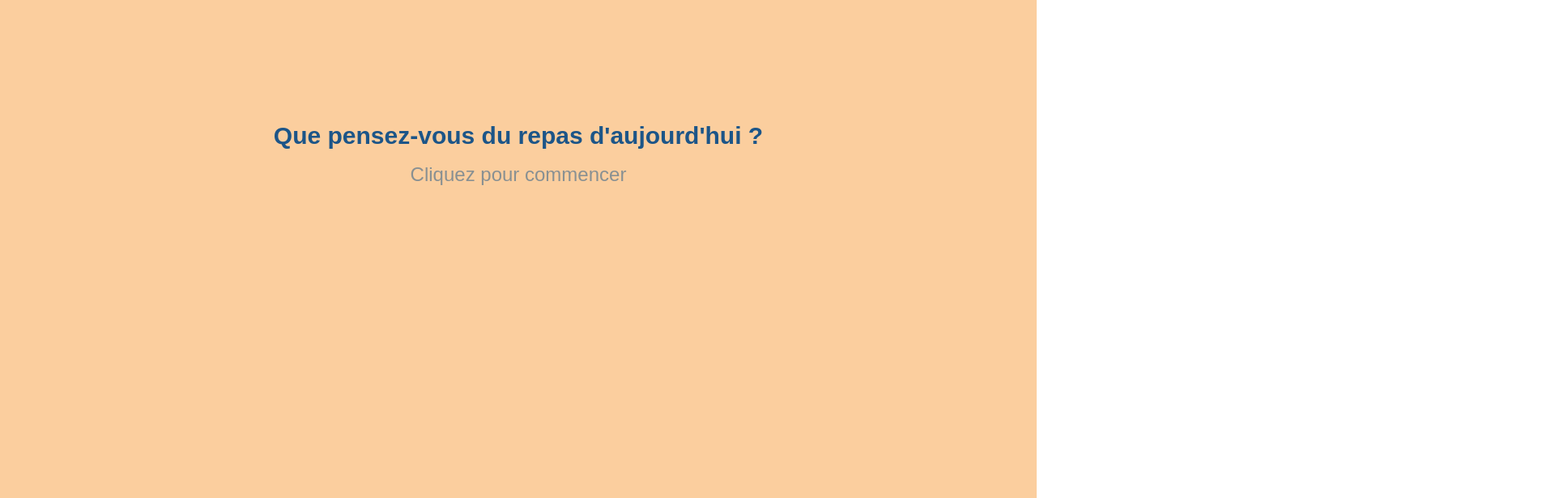
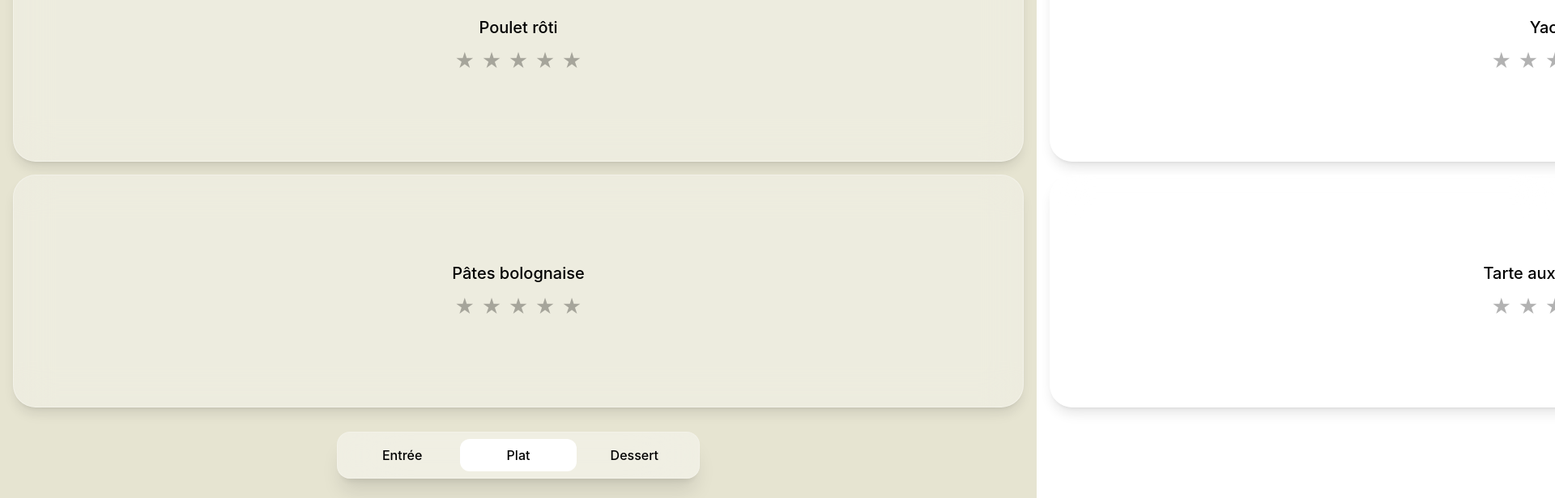
Before and after one commit to MaxDkn/menu, a Next.js app: page /menu/ in a window 1280 px wide. Shown: the part 184-800 px from the top of the page at 81% size, 1920 px wide, since content can reach past the window. Built offline with nearby package versions, Linux system fonts and the light colour scheme.

Commit message:
seconde version

```diff
--- a/app/page.tsx
+++ b/app/page.tsx
@@ -1,363 +1,178 @@
 "use client";
 
-import React, { useState, useEffect } from "react";
-import { ArrowLeft } from "lucide-react";
-import { motion, PanInfo, useMotionValue, useTransform } from "framer-motion";
+import { useState } from "react";
+import { motion } from "framer-motion";
 
-import Image from "next/image";
-
-const DATABASE_URL = "https://commission-menu-default-rtdb.europe-west1.firebasedatabase.app";
-const USE_LOCAL_DATA = true;
-
-type Vote = "😍" | "🙂" | "😐" | "🙁";
 type Category = "starter" | "dish" | "dessert";
 
-interface MenuData {
-    starter: string[];
-    dish: string[];
-    dessert: string[];
-}
-
-const LOCAL_MENU: MenuData = {
-    starter: [
-        "Salade de tomates",
-        "Soupe de légumes"
-    ],
-    dish: [
-        "Poulet rôti",
-        "Pâtes bolognaise"
-    ],
-    dessert: [
-        "Yaourt",
-        "Tarte aux pommes"
-    ]
+const MENU = {
+  starter: ["Salade de tomates", "Soupe de légumes", "Carottes râpées","Betraves"],
+  dish: ["Poulet rôti", "Pâtes bolognaise"],
+  dessert: ["Yaourt", "Tarte aux pommes"],
 };
 
-interface FirebaseVotes {
-    like: number;
-    dislike: number;
-    bof: number;
-    excellent: number;
-}
+const categories: Category[] = ["starter", "dish", "dessert"];
 
-const voteMap: Record<Vote, keyof FirebaseVotes> = {
-    "😍": "excellent",
-    "🙂": "like",
-    "😐": "bof",
-    "🙁": "dislike",
-};
-
-function getTodayKey() {
-    const d = new Date();
-    return d.toLocaleDateString("fr-FR").replaceAll("/", "-");
-}
-
-function getProgressKey() {
-    return `progress-${getTodayKey()}`;
-}
-
-function getSavedProgress(): number {
-    if (typeof window === "undefined") return 0;
-    const saved = localStorage.getItem(getProgressKey());
-    return saved ? parseInt(saved, 10) : 0;
-}
-
-function saveProgress(index: number) {
-    if (typeof window === "undefined") return;
-    localStorage.setItem(getProgressKey(), index.toString());
-}
-
-async function fetchMenu(): Promise<MenuData> {
-    if (USE_LOCAL_DATA) {
-        await new Promise((res) => setTimeout(res, 300));
-        return LOCAL_MENU;
-    }
-
-    const dateKey = getTodayKey();
-    const cacheKey = `menu-${dateKey}`;
-
-    const cached = localStorage.getItem(cacheKey);
-    if (cached) {
-        return JSON.parse(cached);
-    }
-
-    const res = await fetch(`${DATABASE_URL}/${dateKey}.json`);
-    if (!res.ok) throw new Error("Erreur menu");
-
-    const data = await res.json();
-    localStorage.setItem(cacheKey, JSON.stringify(data));
-    return data;
-}
-
-async function sendVote(category: Category, emoji: Vote) {
-    if (USE_LOCAL_DATA) {
-        console.log("Vote simulé :", { category, emoji });
-        return;
-    }
-
-    const dateKey = getTodayKey();
-    const voteKey = voteMap[emoji];
-
-    await fetch(
-        `${DATABASE_URL}/${dateKey}/data/${category}/${voteKey}.json`,
-        {
-            method: "PUT",
-            headers: { "Content-Type": "application/json" },
-            body: JSON.stringify({ ".sv": { increment: 1 } }),
-        }
-    );
-}
-
-function EmojiBalloons({ emoji }: { emoji: string }) {
-    const balloons = Array.from({ length: 24 });
-    return (
-        <div className="fixed inset-0 z-50 pointer-events-none overflow-hidden">
-            {balloons.map((_, i) => {
-                const size = 32 + Math.random() * 32;
-                const xStart = Math.random() * window.innerWidth;
-                const sway = Math.random() * 80 - 40;
-                const duration = 0.75 + Math.random() * 2;
-                return (
-                    <motion.span
-                        key={i}
-                        initial={{ x: xStart, y: window.innerHeight + 60, scale: 0.8, opacity: 0 }}
-                        animate={{ y: -120, x: xStart + sway, opacity: 1 }}
-                        transition={{ duration, ease: "easeOut" }}
-                        className="absolute"
-                        style={{ fontSize: size }}
-                    >
-                        {emoji}
-                    </motion.span>
-                );
-            })}
-        </div>
-    );
-}
-
-function EdgeIndicator({ emoji, label, opacity, position }: any) {
-    return (
-        <motion.div style={{ opacity }} className={`fixed ${position} z-40 pointer-events-none`}>
-            <div className="bg-white/90 backdrop-blur px-4 py-2 rounded-2xl shadow-lg flex items-center gap-2 text-[#1C5588] font-semibold">
-                <span className="text-2xl">{emoji}</span>
-                <span>{label}</span>
-            </div>
-        </motion.div>
-    );
-}
-
-function DraggableCard({ children, onVote }: any) {
-    const x = useMotionValue(0);
-    const y = useMotionValue(0);
-    const rotate = useTransform(x, [-200, 200], [-10, 10]);
-    const rightOpacity = useTransform(x, [20, 80], [0, 1]);
-    const leftOpacity = useTransform(x, [-80, -20], [1, 0]);
-    const topOpacity = useTransform(y, [-80, -20], [1, 0]);
-    const bottomOpacity = useTransform(y, [20, 80], [0, 1]);
-
-    const handleDragEnd = (_: any, info: PanInfo) => {
-        const { x, y } = info.offset;
-        const threshold = 120;
-        if (x > threshold) onVote("😍");
-        else if (x < -threshold) onVote("🙁");
-        else if (y < -threshold) onVote("🙂");
-        else if (y > threshold) onVote("😐");
-    };
-
-    return (
-        <>
-            <EdgeIndicator emoji="😍" label="Excellent" opacity={rightOpacity} position="top-1/2 right-4 -translate-y-1/2" />
-            <EdgeIndicator emoji="🙁" label="Pas bon" opacity={leftOpacity} position="top-1/2 left-4 -translate-y-1/2" />
-            <EdgeIndicator emoji="🙂" label="Bien" opacity={topOpacity} position="top-6 left-1/2 -translate-x-1/2" />
-            <EdgeIndicator emoji="😐" label="Bof" opacity={bottomOpacity} position="bottom-6 left-1/2 -translate-x-1/2" />
-
-            <motion.div
-                drag
-                dragConstraints={{ top: 0, bottom: 0, left: 0, right: 0 }}
-                style={{ x, y, rotate }}
-                onDragEnd={handleDragEnd}
-                whileTap={{ scale: 1.03 }}
-                className="w-full bg-white rounded-3xl shadow-xl p-4 flex flex-col cursor-grab active:cursor-grabbing"
-            >
-                {children}
-            </motion.div>
-        </>
-    );
-}
-
-
-function VotePage({ initialIndex }: { initialIndex: number }) {
-    const [menu, setMenu] = useState<MenuData | null>(null);
-    const [loading, setLoading] = useState(true);
-    const [currentIndex, setCurrentIndex] = useState(initialIndex);
-    const [reaction, setReaction] = useState<Vote | null>(null);
-
-    useEffect(() => {
-        fetchMenu()
-            .then(setMenu)
-            .catch(console.error)
-            .finally(() => setLoading(false));
-    }, []);
-
-    if (loading) {
-        return (
-            <main className="h-screen w-screen bg-[#FBCE9E] flex items-center justify-center">
-                <p className="text-xl text-[#1C5588] animate-pulse">Chargement...</p>
-            </main>
-        );
-    }
-
-    if (!menu) {
-        return (
-            <main className="h-screen w-screen bg-[#FBCE9E] flex items-center justify-center">
-                <p className="text-xl text-red-600">Erreur menu</p>
-            </main>
-        );
-    }
-
-    const cards = [
-        { title: "Entrée", items: menu.starter, category: "starter" as Category },
-        { title: "Plat", items: menu.dish, category: "dish" as Category },
-        { title: "Dessert", items: menu.dessert, category: "dessert" as Category },
-    ];
-
-    const safeIndex = Math.min(currentIndex, cards.length - 1);
-    const currentCard = cards[safeIndex];
-
-    const handleVote = async (emoji: Vote) => {
-        if (currentIndex >= 3) return;
-
-        const card = cards[safeIndex];
-        await sendVote(card.category, emoji);
-
-        setReaction(emoji);
-        setTimeout(() => setReaction(null), 1200);
-
-        const nextIndex = currentIndex + 1;
-        saveProgress(nextIndex);
-
-        if (nextIndex >= 3) {
-            setTimeout(() => {
-                window.location.reload();
-            }, 1200);
-        } else {
-            setCurrentIndex(nextIndex);
-        }
-    };
-
-    const goBack = () => {
-        if (currentIndex > 0) {
-            const prevIndex = currentIndex - 1;
-            setCurrentIndex(prevIndex);
-            saveProgress(prevIndex);
-        }
-    };
-
-    return (
-        <main className="h-screen w-screen bg-[#FBCE9E] flex items-center justify-center px-4">
-            {reaction && <EmojiBalloons emoji={reaction} />}
-
-            <div className="relative w-full max-w-sm flex flex-col items-center gap-6">
-                <button
-                    onClick={goBack}
-                    disabled={currentIndex === 0}
-                    className={`absolute top-0 left-0 p-2 rounded-full shadow-md transition
-                        ${currentIndex === 0
-                        ? "bg-white/10 text-[#1C5588]/30 cursor-not-allowed"
-                        : "bg-white/20 text-[#1C5588]/90 hover:scale-110"
-                    }`}
-                >
-                    <ArrowLeft size={24} strokeWidth={2.5} />
-                </button>
-
-                <h2 className="text-xl font-semibold text-[#1C5588]">
-                    {currentCard.title}
-                </h2>
-
-                <DraggableCard onVote={handleVote}>
-                    <Image
-                        key={safeIndex}
-                        src={`/menu/images/illustration${safeIndex + 1}.jpg`}
-                        alt={`Illustration ${safeIndex + 1}`}
-                        width={640}
-                        height={160}
-                        className="rounded-2xl mb-4 object-cover"
-                        priority={true}
-                    />
-                    <ul className="flex-1 text-center space-y-2 text-[#1C5588] font-medium">
-                        {currentCard.items.map((item) => (
-                            <li key={item}>– {item}</li>
-                        ))}
-                    </ul>
-                </DraggableCard>
-
-                <div className="w-full flex justify-between px-2">
-                    {["🙁", "😐", "🙂", "😍"].map((emoji) => (
-                        <button
-                            key={emoji}
-                            onClick={() => handleVote(emoji as Vote)}
-                            className="w-14 h-14 rounded-full bg-[#00BDC8]/40 text-3xl shadow-lg hover:scale-110 transition"
-                        >
-                            {emoji}
-                        </button>
-                    ))}
-                </div>
-            </div>
-        </main>
-    );
+function getTodayDate() {
+  return new Date().toLocaleDateString("fr-FR", {
+    weekday: "long",
+    day: "numeric",
+    month: "long",
+  });
 }
 
 export default function Page() {
-    const [progress, setProgress] = useState<number | null>(null);
-    const [started, setStarted] = useState(false);
+  const [index, setIndex] = useState(1);
+  const [dark, setDark] = useState(false);
 
-    useEffect(() => {
-        const saved = getSavedProgress();
-        setProgress(saved);
-    }, []);
+  const [ratings, setRatings] = useState<Record<string, number>>({});
+  const [locked, setLocked] = useState<Record<string, boolean>>({});
 
-    if (progress === null) {
-        return <main className="h-screen w-screen bg-[#FBCE9E]" />;
+  const handleRate = (item: string, value: number) => {
+    if (locked[item]) return;
+    setRatings((prev) => ({ ...prev, [item]: value }));
+    setLocked((prev) => ({ ...prev, [item]: true }));
+  };
+
+  const toggleUnlock = (item: string) => {
+    if (locked[item]) {
+      setLocked((prev) => ({ ...prev, [item]: false }));
     }
+  };
 
-    if (progress >= 3) {
-        return (
-            <main className="h-screen w-screen bg-[#FBCE9E] flex items-center justify-center px-6">
+  const bg = dark
+    ? "bg-[#0f0f0f]"
+    : "bg-[#e6e4d1]";
+
+  const text = dark ? "text-white" : "text-black";
+
+  return (
+    <main className={`h-screen w-screen ${bg} ${text} transition-colors duration-500 flex flex-col font-[Inter]`}>
+
+      {/* HEADER */}
+      <div className="pt-10 pb-2 flex justify-center items-center relative">
+        <h1 className="text-2xl font-semibold capitalize">
+          Menu du {getTodayDate()}
+        </h1>
+
+        {/* TOGGLE DARK MODE */}
+        <button
+          onClick={() => setDark(!dark)}
+          className="absolute right-4 top-10 px-3 py-1 rounded-full bg-white/20 backdrop-blur-md border border-white/30 text-sm"
+        >
+          {dark ? "☀️" : "🌙"}
+        </button>
+      </div>
+
+      {/* SLIDER */}
+      <motion.div
+        className="flex flex-1"
+        drag="x"
+        dragConstraints={{ left: 0, right: 0 }}
+        onDragEnd={(_, info) => {
+          if (info.offset.x < -100 && index < 2) setIndex(index + 1);
+          if (info.offset.x > 100 && index > 0) setIndex(index - 1);
+        }}
+        animate={{ x: `-${index * 100}%` }}
+        transition={{ type: "spring", stiffness: 120, damping: 20 }}
+      >
+        {categories.map((cat) => (
+          <div
+            key={cat}
+            className="min-w-full flex flex-col justify-center gap-4 px-4 pb-28 pt-4"
+          >
+            {MENU[cat].map((item) => {
+              const isLocked = locked[item];
+
+              return (
                 <motion.div
-                    initial={{ scale: 0.9, opacity: 0 }}
-                    animate={{ scale: 1, opacity: 1 }}
-                    className="bg-white rounded-3xl shadow-xl p-8 text-center"
+                  key={item}
+                  onClick={() => toggleUnlock(item)}
+                  whileTap={{ scale: 0.98 }}
+                  className={`
+                    w-full flex-1
+                    rounded-[28px]
+                    flex flex-col justify-center items-center
+                    transition-all duration-300
+                    ${
+                      isLocked
+                        ? "bg-white/10 opacity-40"
+                        : "bg-white/30 backdrop-blur-xl shadow-lg border border-white/30"
+                    }
+                  `}
                 >
-                    <h2 className="text-2xl font-semibold text-[#1C5588] mb-4">
-                        Merci de votre avis 🙏
-                    </h2>
-                    <p className="text-[#1C5588]/80 text-lg">
-                        N&apos;hésitez pas à revenir demain pour noter le prochain repas !
+                  <h2 className="text-xl font-medium mb-3 text-center px-4">
+                    {item}
+                  </h2>
+
+                  {/* ÉTOILES */}
+                  <div className="flex gap-2">
+                    {[1, 2, 3, 4, 5].map((star) => (
+                      <motion.button
+                        key={star}
+                        whileTap={{ scale: 1.3 }}
+                        onClick={(e) => {
+                          e.stopPropagation();
+                          handleRate(item, star);
+                        }}
+                        className={`text-2xl ${
+                          ratings[item] >= star
+                            ? "text-yellow-400"
+                            : dark
+                            ? "text-white/30"
+                            : "text-black/30"
+                        }`}
+                      >
+                        ★
+                      </motion.button>
+                    ))}
+                  </div>
+
+                  {isLocked && (
+                    <p className="mt-2 text-xs opacity-70">
+                      Cliquer pour modifier
                     </p>
+                  )}
                 </motion.div>
-            </main>
-        );
-    }
+              );
+            })}
+          </div>
+        ))}
+      </motion.div>
 
-    if (started || progress > 0) {
-        return <VotePage initialIndex={progress} />;
-    }
+      {/* NAVBAR GLASS */}
+      <div className="absolute bottom-6 left-1/2 -translate-x-1/2 w-[90%] max-w-md">
+        <div className={`
+          backdrop-blur-2xl
+          border border-white/20
+          shadow-xl
+          rounded-2xl
+          px-2 py-2
+          flex justify-between
+          ${dark ? "bg-white/10" : "bg-white/40"}
+        `}>
+          {["Entrée", "Plat", "Dessert"].map((label, i) => (
+            <button
+              key={label}
+              onClick={() => setIndex(i)}
+              className="relative flex-1 py-2 text-center"
+            >
+              {index === i && (
+                <motion.div
+                  layoutId="bubble"
+                  className={`absolute inset-0 rounded-xl ${
+                    dark ? "bg-white/20" : "bg-white"
+                  }`}
+                />
+              )}
 
-    return (
-        <main
-            className="h-screen w-screen bg-[#FBCE9E] relative cursor-pointer"
-            onClick={() => setStarted(true)}
-        >
-            <div className="absolute inset-0 flex items-center justify-center -translate-y-12">
-                <h1 className="text-3xl font-bold text-center text-[#1C5588]">
-                    Que pensez-vous du repas d&apos;aujourd&apos;hui ?
-                </h1>
-            </div>
-
-            <div className="absolute inset-0 flex items-center justify-center">
-                <h2 className="text-2xl text-[#1C5588]/70 animate-pulse">
-                    Cliquez pour commencer
-                </h2>
-            </div>
-        </main>
-    );
+              <span className="relative z-10 font-medium">
+                {label}
+              </span>
+            </button>
+          ))}
+        </div>
+      </div>
+    </main>
+  );
 }
```
